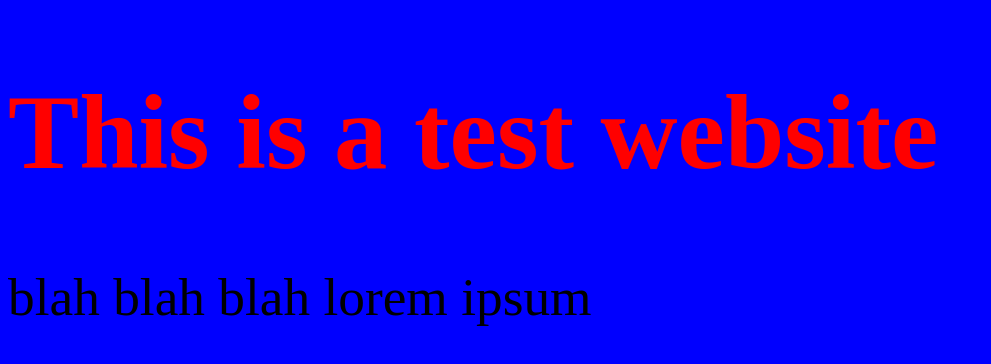
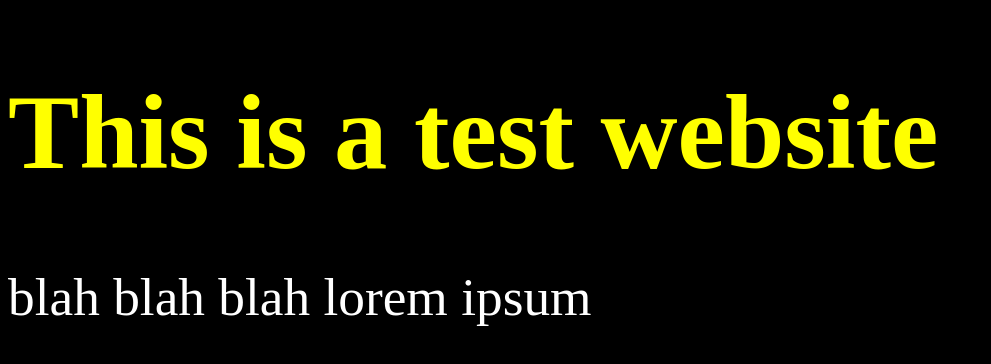
Before and after one commit to A-M-Ismail/FirstWebsite, a plain HTML site: page index.html in a window 1280 px wide. Shown: the whole page, without its empty margins (0-991 px from the left). Drawn offline with Linux system fonts and the light colour scheme.

Commit message:
Changed some colors

```diff
--- a/css/styles.css
+++ b/css/styles.css
@@ -1,9 +1,13 @@
 body
 {
   font-size: 40pt;
-  background-color:Blue;
+  background-color:Black;
 }
 
 h1{
-  color:Red;
+  color:Yellow;
 }
+
+p{
+  color:White;
+}
```
